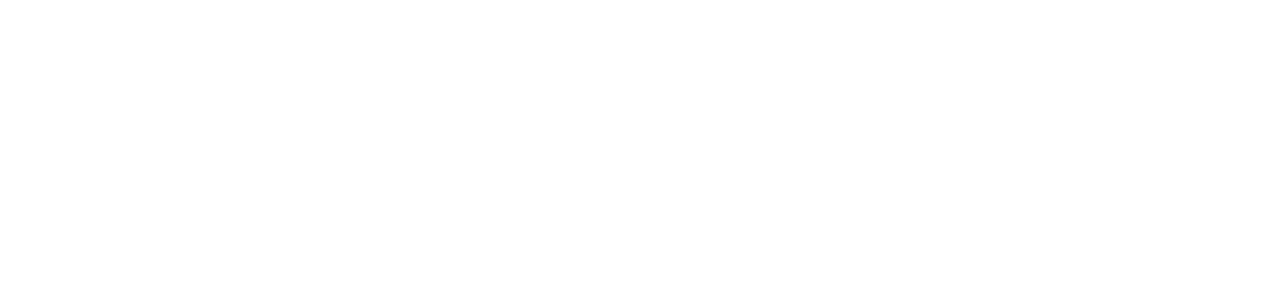
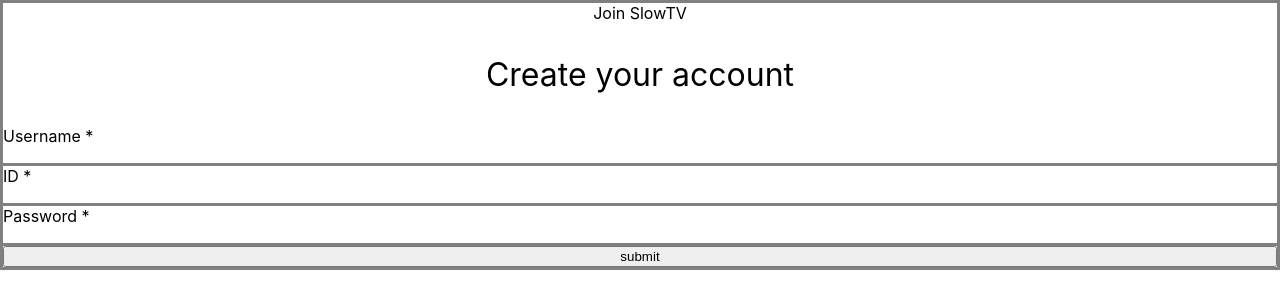
Before and after one commit to codestates/SlowTV-Client, a React (Create React App) app: page /signup in a window 1280 px wide. Shown: the top 308 px of the page. Built offline with nearby package versions, Linux system fonts and the light colour scheme.

Commit message:
[Add] sign up page component

```diff
--- a/src/App.js
+++ b/src/App.js
@@ -2,12 +2,14 @@ import React from "react";
 import { Route } from "react-router-dom";
 import Contents from "./components/Contents";
 import VideoPlayer from "./components/VideoPlayer";
+import SignUp from "./components/SignUp";
 
 const App = () => {
   return (
     <div>
-      <Route path="/content" component={Contents} />
+      <Route path="/contents" component={Contents} />
       <Route path="/watch" component={VideoPlayer} />
+      <Route path="/signup" component={SignUp} />
     </div>
   );
 };
--- /dev/null
+++ b/src/components/SignUp.css
@@ -0,0 +1,22 @@
+.first-phrase {
+  font-size: 1em;
+  text-align: center;
+}
+.second-phrase {
+  font-size: 2em;
+  text-align: center;
+}
+
+.sign-up-form {
+  border: 3px solid gray;
+  /* display: inline-flex; */
+  display: flex;
+  flex-direction: column;
+}
+#user-name,
+#user-id,
+#user-password {
+  /* display: block; */
+  border: none;
+  border-bottom: 3px solid gray;
+}
--- a/src/components/SignUp.js
+++ b/src/components/SignUp.js
@@ -0,0 +1,64 @@
+import React from "react";
+import { withRouter } from "react-router-dom";
+import "./SignUp.css";
+
+const SignUp = ({ history }) => {
+  // test
+  const handleSubmit = () => {
+    console.log("handleSubmit");
+    history.push("/");
+  };
+
+  return (
+    <div>
+      <form className="sign-up-form" autoComplete="off" onSubmit={handleSubmit}>
+        <div className="first-phrase">Join SlowTV</div>
+        <p />
+        <div className="second-phrase">Create your account</div>
+        <p />
+        {/* username */}
+        <label htmlFor="user-name">Username *</label>
+        {/* <input id="user-name" type="text" autoFocus required></input> */}
+        {/* test */}
+        <input id="user-name" type="text"></input>
+        <label htmlFor="user-id">ID *</label>
+        {/* <input id="user-id" type="email"></input> */}
+        {/* <input id="user-id" type="text" required></input> */}
+        {/* test */}
+        <input id="user-id" type="text"></input>
+        {/* Password */}
+        <label htmlFor="user-password">Password *</label>
+        <input
+          id="user-password"
+          type="password"
+          //   minLength="7"
+          //   maxLength="15"
+          //   required
+        ></input>
+        {/* Confirm Password */}
+        {/* <label htmlFor="confirm-user-password">Confirm Password *</label>
+        <input
+          id="user-password"
+          type="password"
+          minLength="7"
+          maxLength="15"
+          required
+        ></input> */}
+        <input type="submit" value="submit" readOnly></input>
+      </form>
+    </div>
+  );
+};
+
+// test
+export default withRouter(SignUp);
+// export default SignUp;
+
+/*
+1. 로그인 할 때 submit 아래 회원가입 링크
+        <div>
+          New to SlowTV?
+          <Link>Create an account.</Link>
+          </div>
+2. 처음부터 Sign Up 버튼 눌렀을 때
+*/
```
